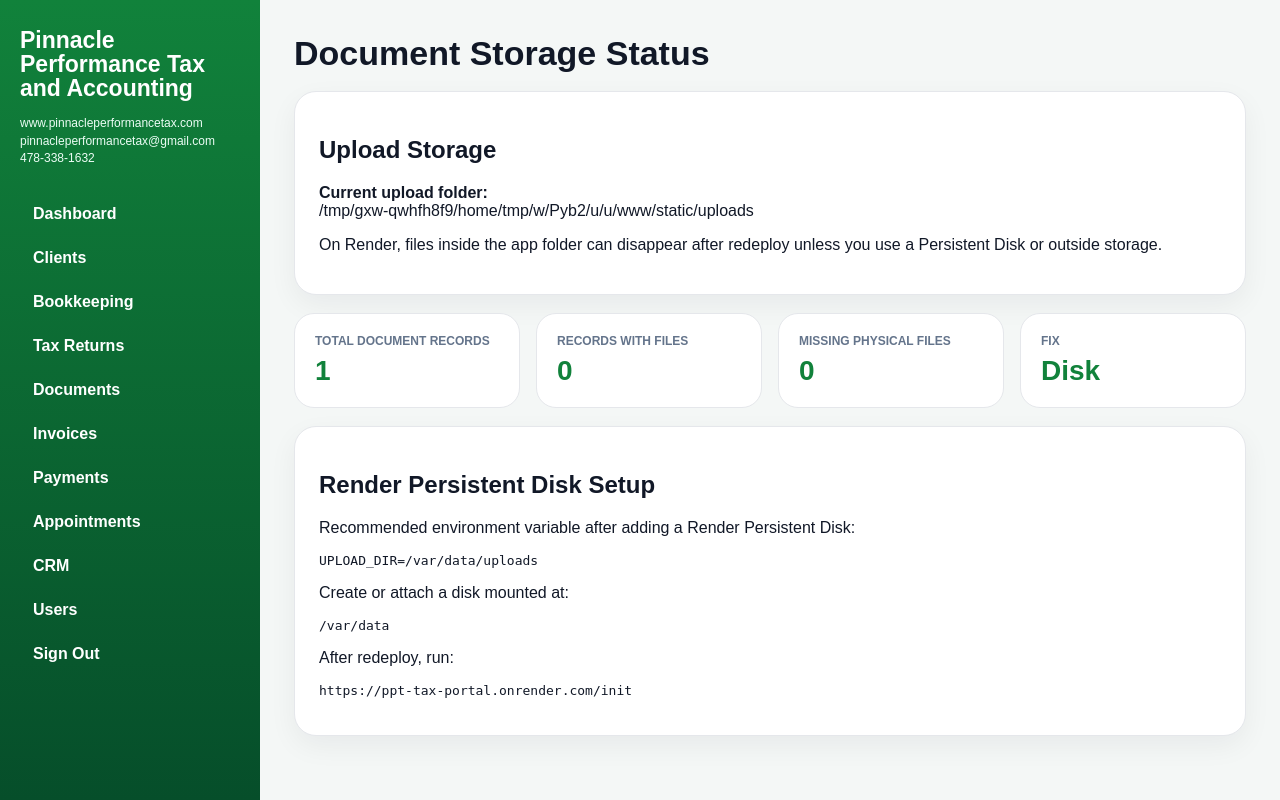
After one commit to pinnacleperformancetax-hash/ppt-tax-portal, a Flask app: page /documents/storage-status in a window 1280 px wide. The commit adds this page. Run offline with Flask 3, Linux system fonts and the light colour scheme; a user stored in the database is signed in; data comes from the database, SQL or seed files in the repository.

Commit message:
Add files via upload

```diff
--- a/app.py
+++ b/app.py
@@ -253,3 +253,182 @@ def settings(): return render_template('settings.html',users=query_db('SELECT u.
 if __name__=='__main__':
     with app.app_context(): init_db()
     app.run(host='0.0.0.0',port=int(os.environ.get('PORT',5000)))
+# === PPT MY MESSAGES + YEAR END FIX START ===
+
+@app.route("/my/messages", methods=["GET", "POST"])
+@login_required
+@client_required
+def my_messages():
+    if request.method == "POST":
+        subject = request.form.get("subject") or "Client Message"
+        body = request.form.get("body") or ""
+        execute_db(
+            "INSERT INTO messages(client_id,sender_role,sender_name,subject,body,status) VALUES (?,?,?,?,?,'Open')",
+            (current_user.client_id, "client", current_user.name, subject, body),
+        )
+        flash("Message sent to the office.", "success")
+        return redirect(url_for("my_messages"))
+    messages = query_db(
+        "SELECT * FROM messages WHERE client_id=? ORDER BY id DESC",
+        (current_user.client_id,),
+    )
+    return render_template("my_messages.html", messages=messages)
+
+
+@app.route("/my/year-end")
+@login_required
+@client_required
+def my_year_end():
+    year = request.args.get("year") or str(datetime.now().year)
+
+    income = query_db(
+        "SELECT COALESCE(SUM(amount),0) total FROM transactions WHERE client_id=? AND type='income' AND substr(date,1,4)=?",
+        (current_user.client_id, year),
+        one=True,
+    )["total"]
+
+    expenses = query_db(
+        "SELECT COALESCE(SUM(amount),0) total FROM transactions WHERE client_id=? AND type='expense' AND substr(date,1,4)=?",
+        (current_user.client_id, year),
+        one=True,
+    )["total"]
+
+    by_category = query_db(
+        """
+        SELECT COALESCE(c.name,'Uncategorized') category,
+               t.type,
+               COALESCE(SUM(t.amount),0) total
+        FROM transactions t
+        LEFT JOIN categories c ON c.id=t.category_id
+        WHERE t.client_id=? AND substr(t.date,1,4)=?
+        GROUP BY COALESCE(c.name,'Uncategorized'), t.type
+        ORDER BY t.type, total DESC
+        """,
+        (current_user.client_id, year),
+    )
+
+    transactions = query_db(
+        """
+        SELECT t.*, c.name category_name
+        FROM transactions t
+        LEFT JOIN categories c ON c.id=t.category_id
+        WHERE t.client_id=? AND substr(t.date,1,4)=?
+        ORDER BY t.date DESC, t.id DESC
+        """,
+        (current_user.client_id, year),
+    )
+
+    documents = query_db(
+        """
+        SELECT *, COALESCE(document_name,name,'Document') display_name
+        FROM documents
+        WHERE client_id=? AND (tax_year=? OR substr(created_at,1,4)=?)
+        ORDER BY id DESC
+        """,
+        (current_user.client_id, year, year),
+    )
+
+    invoices = query_db(
+        """
+        SELECT *
+        FROM invoices
+        WHERE client_id=? AND (substr(issue_date,1,4)=? OR substr(created_at,1,4)=?)
+        ORDER BY id DESC
+        """,
+        (current_user.client_id, year, year),
+    )
+
+    returns = query_db(
+        """
+        SELECT tr.*, i.invoice_number
+        FROM tax_returns tr
+        LEFT JOIN invoices i ON i.id=tr.invoice_id
+        WHERE tr.client_id=? AND tr.tax_year=?
+        ORDER BY tr.id DESC
+        """,
+        (current_user.client_id, year),
+    )
+
+    return render_template(
+        "my_year_end.html",
+        year=year,
+        income=income,
+        expenses=expenses,
+        profit=money(income) - money(expenses),
+        by_category=by_category,
+        transactions=transactions,
+        documents=documents,
+        invoices=invoices,
+        returns=returns,
+    )
+
+
+@app.route("/messages/reply/<int:message_id>", methods=["POST"])
+@login_required
+@admin_required
+def reply_message(message_id):
+    original = query_db("SELECT * FROM messages WHERE id=?", (message_id,), one=True)
+    if not original:
+        abort(404)
+    execute_db(
+        "INSERT INTO messages(client_id,sender_role,sender_name,subject,body,status) VALUES (?,?,?,?,?,'Open')",
+        (
+            original["client_id"],
+            "admin",
+            current_user.name,
+            "RE: " + (original["subject"] or "Client Message"),
+            request.form.get("body") or "",
+        ),
+    )
+    flash("Reply added to client portal.", "success")
+    return redirect(url_for("messages"))
+
+
+@app.route("/messages/close/<int:message_id>", methods=["POST"])
+@login_required
+@admin_required
+def close_message(message_id):
+    execute_db("UPDATE messages SET status='Closed' WHERE id=?", (message_id,))
+    flash("Message closed.", "success")
+    return redirect(url_for("messages"))
+
+# === PPT MY MESSAGES + YEAR END FIX END ===
+
+
+def document_file_exists(doc):
+    try:
+        if not doc or not doc["filename"]:
+            return False
+        return (UPLOAD_DIR / doc["filename"]).exists()
+    except Exception:
+        return False
+
+
+def sync_missing_document_flags():
+    rows = query_db("SELECT id, filename FROM documents")
+    for d in rows:
+        missing = 1 if d["filename"] and not (UPLOAD_DIR / d["filename"]).exists() else 0
+        execute_db("UPDATE documents SET file_missing=? WHERE id=?", (missing, d["id"]))
+
+
+
+@app.route("/documents/sync-missing")
+@login_required
+@admin_required
+def sync_documents_missing_route():
+    sync_missing_document_flags()
+    flash("Document file check complete. Missing files are now flagged.", "success")
+    return redirect(url_for("documents"))
+
+
+@app.route("/documents/storage-status")
+@login_required
+@admin_required
+def document_storage_status():
+    total = query_db("SELECT COUNT(*) c FROM documents", one=True)["c"]
+    with_files = query_db("SELECT COUNT(*) c FROM documents WHERE filename IS NOT NULL AND filename != ''", one=True)["c"]
+    missing = 0
+    for d in query_db("SELECT filename FROM documents WHERE filename IS NOT NULL AND filename != ''"):
+        if not (UPLOAD_DIR / d["filename"]).exists():
+            missing += 1
+    return render_template("storage_status.html", upload_dir=str(UPLOAD_DIR), total=total, with_files=with_files, missing=missing)
--- /dev/null
+++ b/templates/storage_status.html
@@ -0,0 +1,23 @@
+{% extends "base.html" %}{% block content %}
+<h1>Document Storage Status</h1>
+<div class="card">
+  <h2>Upload Storage</h2>
+  <p><b>Current upload folder:</b><br>{{ upload_dir }}</p>
+  <p class="sub">On Render, files inside the app folder can disappear after redeploy unless you use a Persistent Disk or outside storage.</p>
+</div>
+<div class="metric-grid">
+  <div class="metric"><span>Total Document Records</span><strong>{{ total }}</strong></div>
+  <div class="metric"><span>Records With Files</span><strong>{{ with_files }}</strong></div>
+  <div class="metric"><span>Missing Physical Files</span><strong>{{ missing }}</strong></div>
+  <div class="metric"><span>Fix</span><strong>Disk</strong></div>
+</div>
+<div class="card">
+  <h2>Render Persistent Disk Setup</h2>
+  <p>Recommended environment variable after adding a Render Persistent Disk:</p>
+  <pre>UPLOAD_DIR=/var/data/uploads</pre>
+  <p>Create or attach a disk mounted at:</p>
+  <pre>/var/data</pre>
+  <p>After redeploy, run:</p>
+  <pre>https://ppt-tax-portal.onrender.com/init</pre>
+</div>
+{% endblock %}
```
Also changed, not shown: templates/client_dashboard.html (+1 -1 lines), templates/documents.html (+69 -1 lines).
